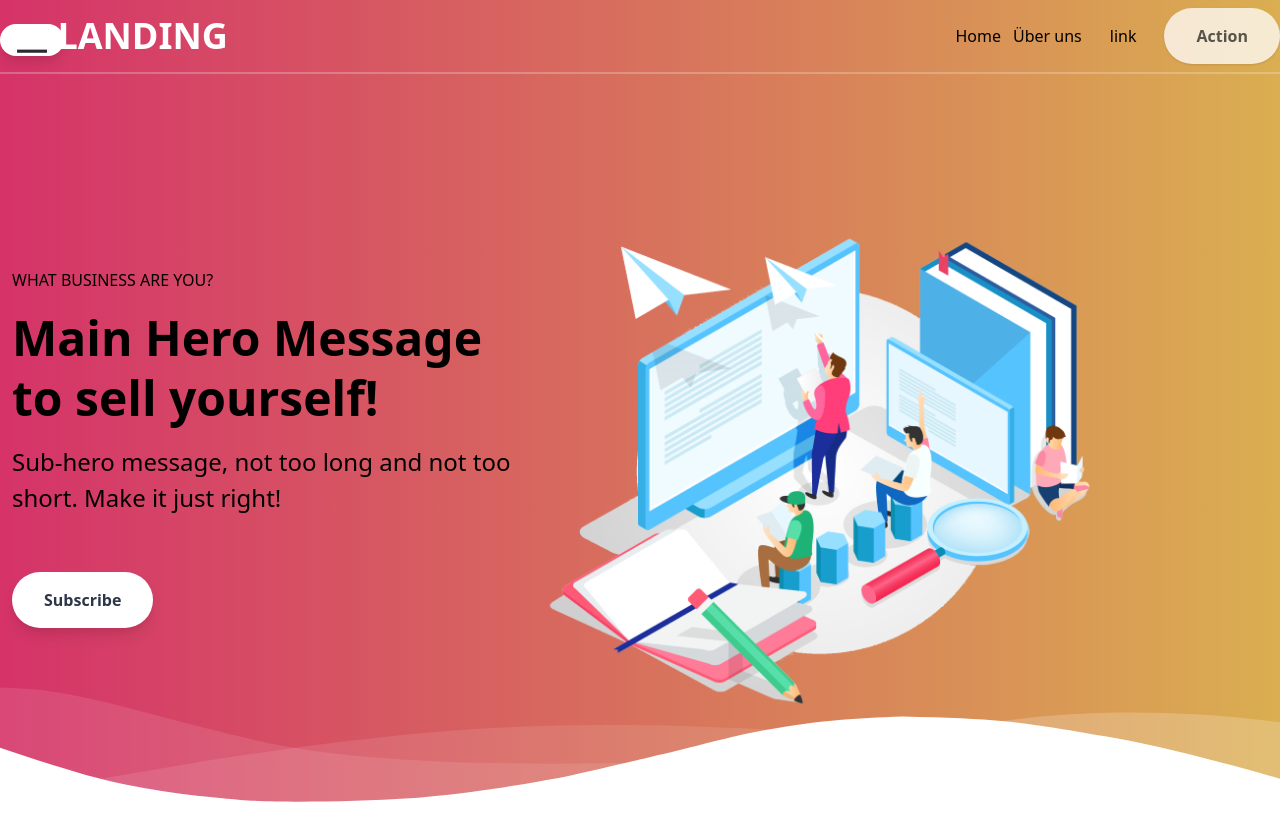
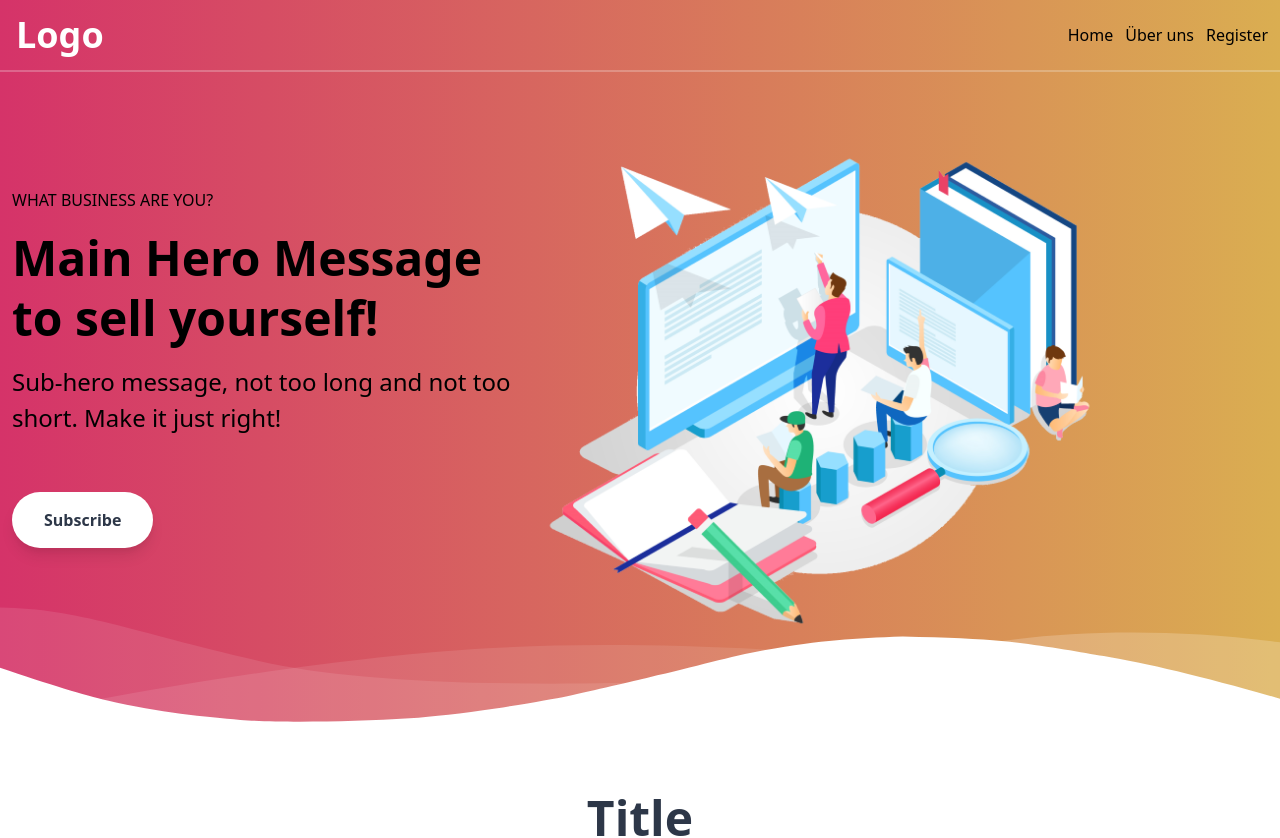
Before and after one commit to Helfer-Portal/helponspot-client, a React (Create React App) app: page / in a window 1280 px wide. Shown: the top 838 px of the page. Built offline with nearby package versions, Linux system fonts and the light colour scheme.

Commit message:
Menu is now ready to get styled

```diff
--- a/src/features/landing-page/index.js
+++ b/src/features/landing-page/index.js
@@ -9,7 +9,6 @@ import Menu from "../menu";
 export default function LandingPage(props) {
     return(
         <div>
-            <Menu />
             <CallToAction />
             <TextIlluView />
             <Usps />
--- a/src/features/menu/index.js
+++ b/src/features/menu/index.js
@@ -1,8 +1,42 @@
 import React from "react";
 import Button from "../../components/Button";
+import {Link} from "react-router-dom";
 
 export default function Menu() {
     return(
-        <Button></Button>
+        <nav id="header" class="fixed w-full z-30 top-0 text-white">
+          <div class="w-full container mx-auto flex flex-wrap items-center justify-between mt-0 py-2">
+            <div class="pl-4 flex items-center">
+              <a
+                class="toggleColour text-white no-underline hover:no-underline font-bold text-4xl"
+                href="#"
+              >
+                Logo
+              </a>
+            </div>
+
+            {/* lg:w-auto hidden */}
+            <div
+              class="lg:flex lg:items-center lg:w-auto  lg:block lg:mt-0 lg:bg-transparent text-black lg:p-0 z-20"
+              id="nav-content"
+            >
+              <ul class="list-reset flex justify-end flex-1 items-center">
+                <li class="mr-3">
+                  <Link to="/">Home</Link>
+                </li>
+                <li class="mr-3">
+                  <Link to="ueber-uns">Über uns</Link>
+                </li>
+                <li class="mr-3">
+                  <Link to="org-register">Register</Link>
+                </li>
+              </ul>
+
+
+            </div>
+          </div>
+
+          <hr class="border-b border-gray-100 opacity-25 my-0 py-0" />
+        </nav>
     );
   }
--- a/src/router/index.js
+++ b/src/router/index.js
@@ -2,131 +2,20 @@ import React from "react";
 
 import { BrowserRouter as Router, Switch, Route, Link } from "react-router-dom";
 
-import { push as Menu } from "react-burger-menu";
+import Menu from "../features/menu/index.js";
 
 import LandingPage from "../features/landing-page/index.js";
 import OrgRegister from "../features/org-register/index.jsx";
-import { create } from "domain";
 
 export default function RootRouter() {
   const showSettings = event => {
     event.preventDefault();
   };
 
-  /**
-   * creates a overlay burger menu - for later usage
-   */
-  const createMenu = () => {
-    return (
-      <Menu
-        right
-        outerContainerId={"outer-container"}
-        pageWrapId={"content-wrapper"}
-      >
-        <a id="home" className="menu-item" href="/">
-          Home
-        </a>
-        <a id="about" className="menu-item" href="/about">
-          About
-        </a>
-        <a id="contact" className="menu-item" href="/contact">
-          Contact
-        </a>
-        <a onClick={showSettings} className="menu-item--small" href="">
-          Settings
-        </a>
-      </Menu>
-    );
-  };
   return (
     <Router>
       <div id="outer-container">
-        <nav id="header" class="fixed w-full z-30 top-0 text-white">
-          <div class="w-full container mx-auto flex flex-wrap items-center justify-between mt-0 py-2">
-            <div class="pl-4 flex items-center">
-              <a
-                class="toggleColour text-white no-underline hover:no-underline font-bold text-2xl lg:text-4xl"
-                href="#"
-              >
-                <svg
-                  class="h-8 fill-current inline"
-                  xmlns="http://www.w3.org/2000/svg"
-                  viewBox="0 0 512.005 512.005"
-                >
-                  <rect
-                    fill="#2a2a31"
-                    x="16.539"
-                    y="425.626"
-                    width="479.767"
-                    height="50.502"
-                    transform="matrix(1,0,0,1,0,0)"
-                  />
-                  <path
-                    class="plane-take-off"
-                    d=" M 510.7 189.151 C 505.271 168.95 484.565 156.956 464.365 162.385 L 330.156 198.367 L 155.924 35.878 L 107.19 49.008 L 211.729 230.183 L 86.232 263.767 L 36.614 224.754 L 0 234.603 L 45.957 314.27 L 65.274 347.727 L 105.802 336.869 L 240.011 300.886 L 349.726 271.469 L 483.935 235.486 C 504.134 230.057 516.129 209.352 510.7 189.151 Z "
-                  />
-                </svg>{" "}
-                LANDING
-              </a>
-            </div>
-
-            <div class="block lg:hidden pr-4">
-              <button
-                id="nav-toggle"
-                class="flex items-center p-1 text-orange-800 hover:text-gray-900"
-              >
-                <svg
-                  class="fill-current h-6 w-6"
-                  viewBox="0 0 20 20"
-                  xmlns="http://www.w3.org/2000/svg"
-                >
-                  <title>Menu</title>
-                  <path d="M0 3h20v2H0V3zm0 6h20v2H0V9zm0 6h20v2H0v-2z" />
-                </svg>
-              </button>
-            </div>
-
-            <div
-              class="w-full flex-grow lg:flex lg:items-center lg:w-auto hidden lg:block mt-2 lg:mt-0 bg-white lg:bg-transparent text-black p-4 lg:p-0 z-20"
-              id="nav-content"
-            >
-              <ul class="list-reset lg:flex justify-end flex-1 items-center">
-                <li class="mr-3">
-                  <Link to="/">Home</Link>
-                </li>
-                <li class="mr-3">
-                  <Link to="ueber-uns">Über uns</Link>
-                </li>
-                <li class="mr-3">
-                  <a
-                    class="inline-block text-black no-underline hover:text-gray-800 hover:text-underline py-2 px-4"
-                    href="#"
-                  >
-                    link
-                  </a>
-                </li>
-              </ul>
-              <button
-                id="navAction"
-                class="mx-auto lg:mx-0 hover:underline bg-white text-gray-800 font-bold rounded-full mt-4 lg:mt-0 py-4 px-8 shadow opacity-75"
-              >
-                Action
-              </button>
-
-            </div>
-          </div>
-
-          <hr class="border-b border-gray-100 opacity-25 my-0 py-0" />
-        </nav>
-
-
-        {/*
-            A <Switch> looks through all its children <Route>
-            elements and renders the first one whose path
-            matches the current URL. Use a <Switch> any time
-            you have multiple routes, but you want only one
-            of them to render at a time
-          */}
+        <Menu />
         <Switch>
           <div id="content-wrapper">
             <Route exact path="/">
```
